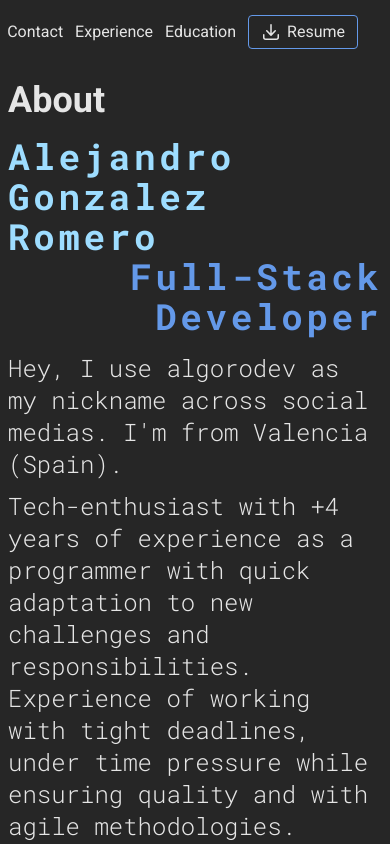
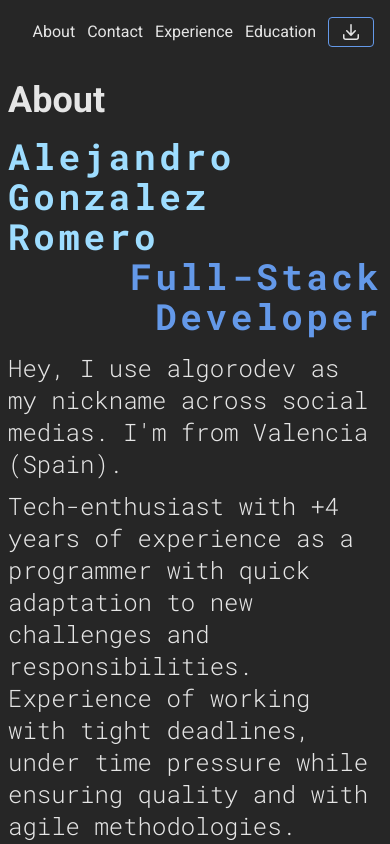
Before and after one commit to algorodev/portfolio, a React (Vite) app: page / in a window 390 px wide. Built offline with nearby package versions, Linux system fonts and the light colour scheme.

Commit message:
[FEATURE] 10: header responsive

```diff
--- a/src/components/Header/Header.scss
+++ b/src/components/Header/Header.scss
@@ -5,11 +5,11 @@
     @apply w-1/2 h-full flex items-center;
 
     &--left {
-      @apply pl-8;
+      @apply md:pl-8;
     }
 
     &--right {
-      @apply pr-8 justify-end gap-3;
+      @apply pr-4 md:pr-8 justify-end gap-3;
     }
   }
 
@@ -33,7 +33,7 @@
     @apply py-1 px-3 flex justify-center items-center gap-1.5 border border-solid border-primary rounded relative;
 
     & label {
-      @apply cursor-pointer;
+      @apply hidden lg:block cursor-pointer;
     }
 
     .icon {
```
